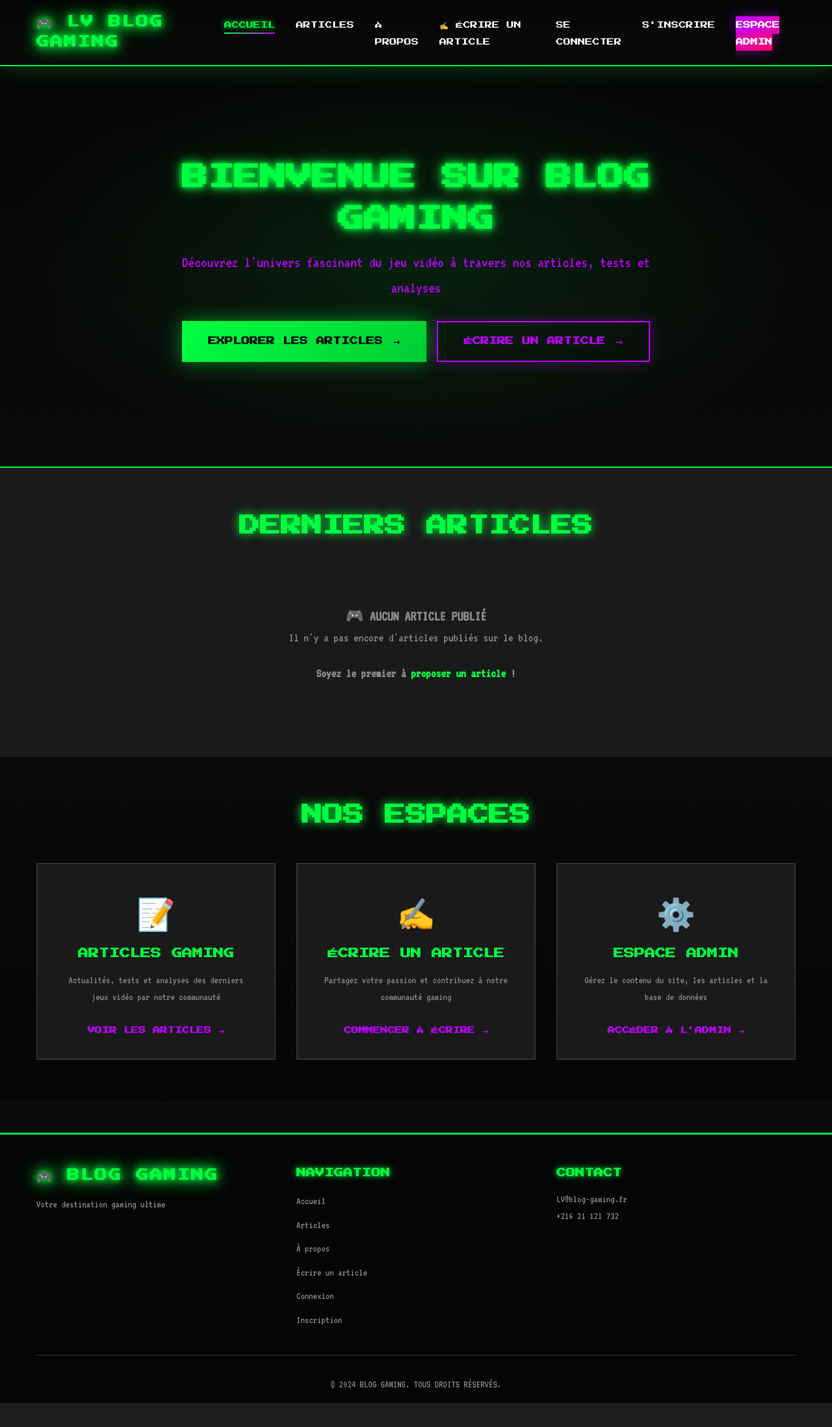
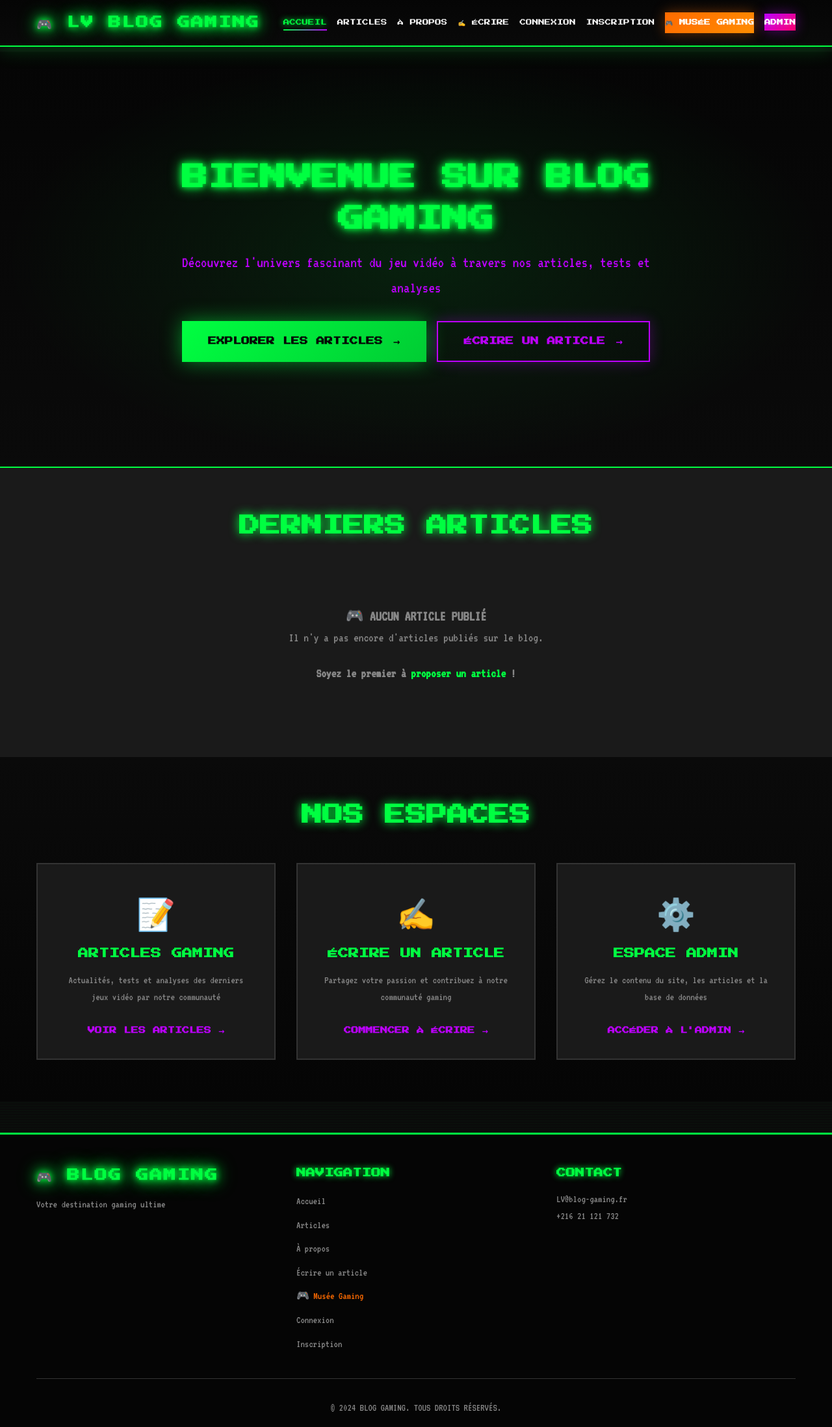
Before and after one commit to MedAmineLandolsi/Web-project-gaming-museum, a PHP site: page / in a window 1280 px wide. Shown: the whole page at 65% size. Before the commit the page ends 2159 px from the top, so only its background shows below. Run offline with PHP 8.4, Linux system fonts and the light colour scheme; data that the repository does not hold is empty.

Commit message:
ajout d'une bouton

```diff
--- a/views/Frontoffice/index.php
+++ b/views/Frontoffice/index.php
@@ -47,6 +47,7 @@ unset($_SESSION['error_message']);
             --primary-green: #00FF41;
             --secondary-purple: #BD00FF;
             --accent-pink: #FF006E;
+            --museum-orange: #FF6B00;
             --dark-bg: #0a0a0a;
             --darker-bg: #050505;
             --card-bg: #1a1a1a;
@@ -159,16 +160,17 @@ unset($_SESSION['error_message']);
         .nav-links {
             display: flex;
             list-style: none;
-            gap: 2rem;
+            gap: 1rem;
         }
 
         .nav-links a {
             color: var(--text-white);
             text-decoration: none;
-            font-size: 0.7rem;
+            font-size: 0.6rem;
             transition: all 0.3s;
             padding: 0.5rem 0;
             position: relative;
+            white-space: nowrap;
         }
 
         .nav-links a::after {
@@ -193,10 +195,31 @@ unset($_SESSION['error_message']);
             text-shadow: 0 0 10px var(--primary-green);
         }
 
+        /* BOUTON MUSÉE GAMING - AJOUTÉ */
+        .museum-btn {
+            background: linear-gradient(135deg, var(--museum-orange), #FF8C00);
+            color: var(--text-white) !important;
+            padding: 0.8rem 1.5rem;
+            border-radius: 0;
+            font-weight: bold;
+            border: none;
+            font-family: 'Press Start 2P', cursive;
+            font-size: 0.6rem;
+            box-shadow: 0 0 20px rgba(255, 107, 0, 0.4);
+            transition: all 0.3s;
+            text-decoration: none !important;
+            display: inline-block;
+        }
+
+        .museum-btn:hover {
+            transform: translateY(-2px) scale(1.05);
+            box-shadow: 0 0 30px rgba(255, 107, 0, 0.8);
+        }
+
         .admin-btn {
             background: linear-gradient(135deg, var(--secondary-purple), var(--accent-pink));
             color: var(--text-white) !important;
-            padding: 0.9rem 1.8rem;
+            padding: 0.8rem 1.5rem;
             border-radius: 0;
             font-weight: bold;
             border: none;
@@ -214,7 +237,7 @@ unset($_SESSION['error_message']);
         .logout-btn {
             background: linear-gradient(135deg, var(--accent-pink), #ff1a75);
             color: var(--text-white) !important;
-            padding: 0.9rem 1.8rem;
+            padding: 0.8rem 1.5rem;
             border-radius: 0;
             font-weight: bold;
             border: none;
@@ -623,6 +646,7 @@ unset($_SESSION['error_message']);
                 background: var(--darker-bg);
                 padding: 1rem;
                 border-top: 2px solid var(--primary-green);
+                gap: 0.5rem;
             }
 
             .nav-links.active {
@@ -639,6 +663,18 @@ unset($_SESSION['error_message']);
 
             .footer-content {
                 grid-template-columns: 1fr;
+            }
+
+            .nav-links a {
+                font-size: 0.7rem;
+                padding: 0.5rem;
+            }
+
+            .museum-btn, .admin-btn, .logout-btn {
+                padding: 0.7rem 1rem;
+                font-size: 0.5rem;
+                width: 100%;
+                text-align: center;
             }
         }
 
@@ -713,14 +749,18 @@ unset($_SESSION['error_message']);
                     <li><a href="blog.php">ARTICLES</a></li>
                     <li><a href="about.php">À PROPOS</a></li>
                     <?php if (isset($_SESSION['user_id'])): ?>
-                        <li><a href="submit-article.php">✍️ ÉCRIRE UN ARTICLE</a></li>
+                        <li><a href="submit-article.php">✍️ ÉCRIRE</a></li>
                         <li><a href="mes-articles.php">MES ARTICLES</a></li>
-                        <li><a href="deconnexion.php" class="logout-btn">DÉCONNEXION (<?php echo $_SESSION['user_first_name'] ?? 'Utilisateur'; ?>)</a></li>
+                        <!-- BOUTON MUSÉE GAMING AJOUTÉ ICI -->
+                        <li><a href="../../../../gaming_museum/view/frontoffice/index.php" class="museum-btn">🎮 MUSÉE GAMING</a></li>
+                        <li><a href="deconnexion.php" class="logout-btn">DÉCO (<?php echo $_SESSION['user_first_name'] ?? 'User'; ?>)</a></li>
                     <?php else: ?>
-                        <li><a href="submit-article.php">✍️ ÉCRIRE UN ARTICLE</a></li>
-                        <li><a href="connexion.php">SE CONNECTER</a></li>
-                        <li><a href="inscription.php">S'INSCRIRE</a></li>
-                        <li><a href="../Backoffice/login.php" class="admin-btn">ESPACE ADMIN</a></li>
+                        <li><a href="submit-article.php">✍️ ÉCRIRE</a></li>
+                        <li><a href="connexion.php">CONNEXION</a></li>
+                        <li><a href="inscription.php">INSCRIPTION</a></li>
+                        <!-- BOUTON MUSÉE GAMING AJOUTÉ ICI -->
+                        <li><a href="../../../../gaming_museum/view/frontoffice/index.php" class="museum-btn">🎮 MUSÉE GAMING</a></li>
+                        <li><a href="../Backoffice/login.php" class="admin-btn">ADMIN</a></li>
                     <?php endif; ?>
                 </ul>
                 <div class="mobile-menu">
@@ -849,6 +889,8 @@ unset($_SESSION['error_message']);
                         <li><a href="blog.php">Articles</a></li>
                         <li><a href="about.php">À propos</a></li>
                         <li><a href="submit-article.php">Écrire un article</a></li>
+                        <!-- LIEN MUSÉE DANS LE FOOTER -->
+                        <li><a href="../../../../gaming_museum/view/frontoffice/index.php" style="color: var(--museum-orange);">🎮 Musée Gaming</a></li>
                         <?php if (isset($_SESSION['user_id'])): ?>
                             <li><a href="mes-articles.php">Mes articles</a></li>
                             <li><a href="deconnexion.php">Déconnexion</a></li>
```
